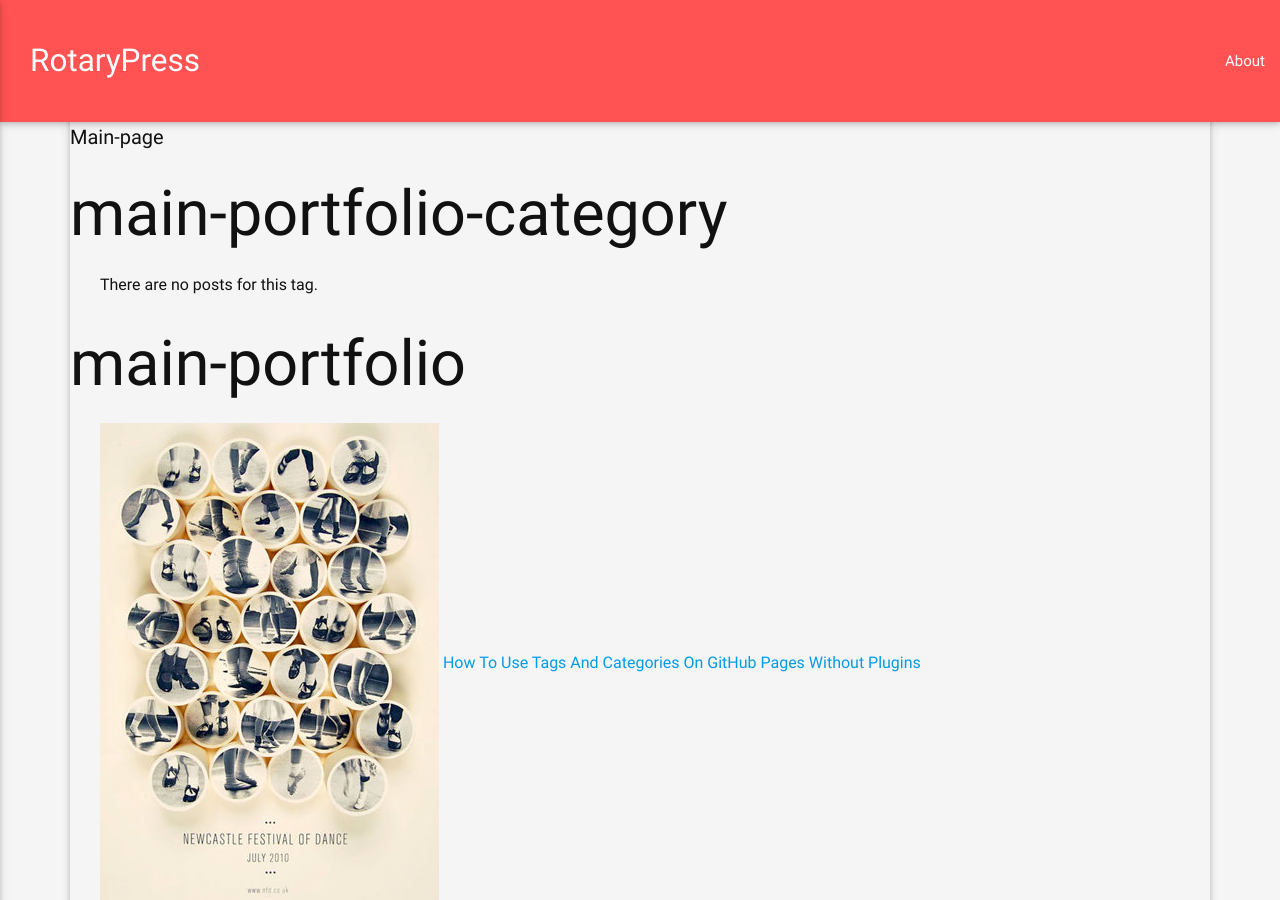
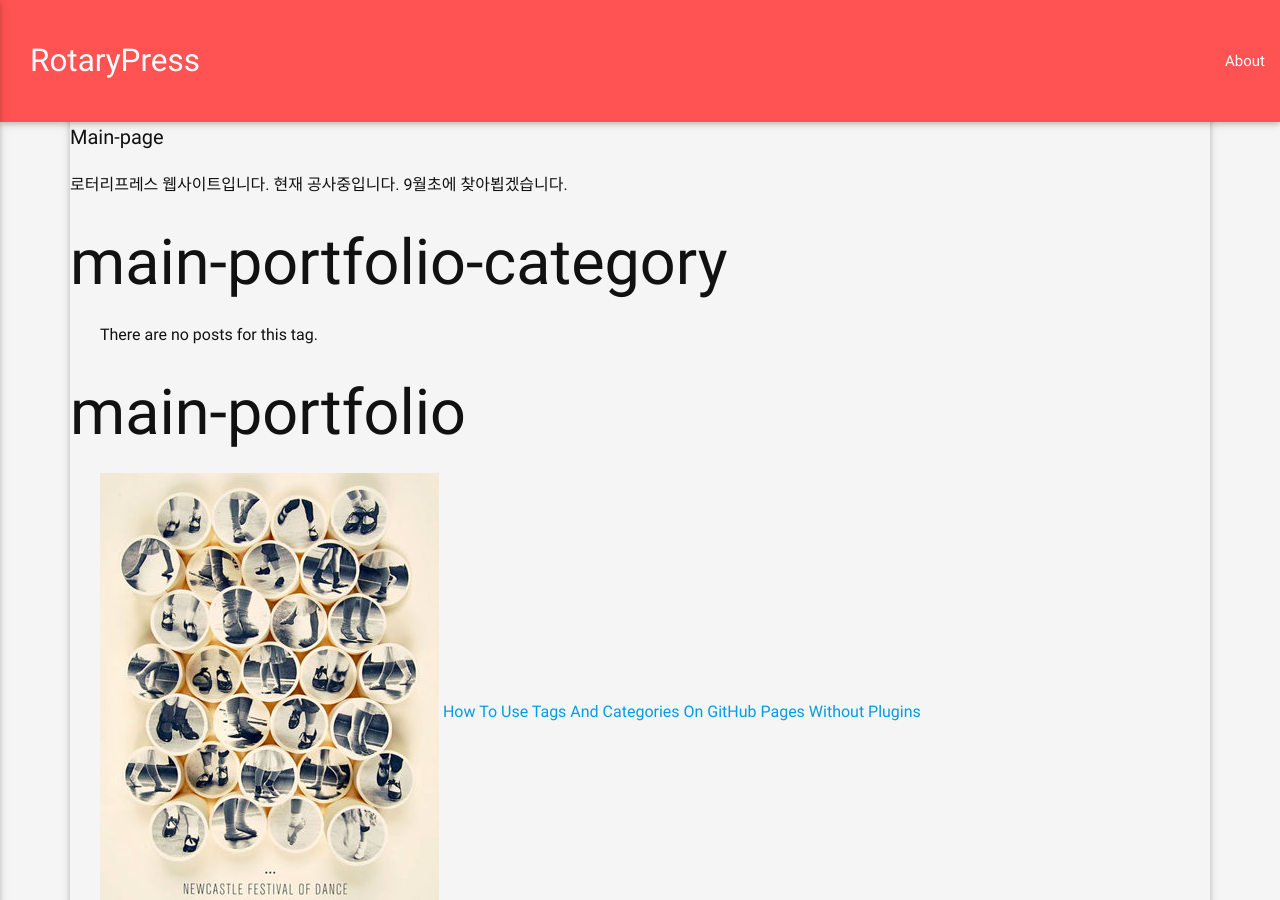
Before and after one commit to rtrprss/rtrprss.github.io, a Jekyll site: the page built from index.html, in a window 1280 px wide and 900 px high. Built offline with Jekyll 4.4.1, drawn with Linux system fonts in a browser that asks for light colours; nearby versions of some CDN libraries.

Commit message:
공사중 멘트 작성

```diff
--- a/index.html
+++ b/index.html
@@ -4,6 +4,8 @@ layout: default
 
 <div class="home">
   <h1 class="page-heading">Main-page</h1>
+
+  <p>로터리프레스 웹사이트입니다. 현재 공사중입니다. 9월초에 찾아뵙겠습니다.</p>
   <section id="main-portfilio-category">
     <h1>main-portfolio-category</h1>
     {{ page.category }}
```
